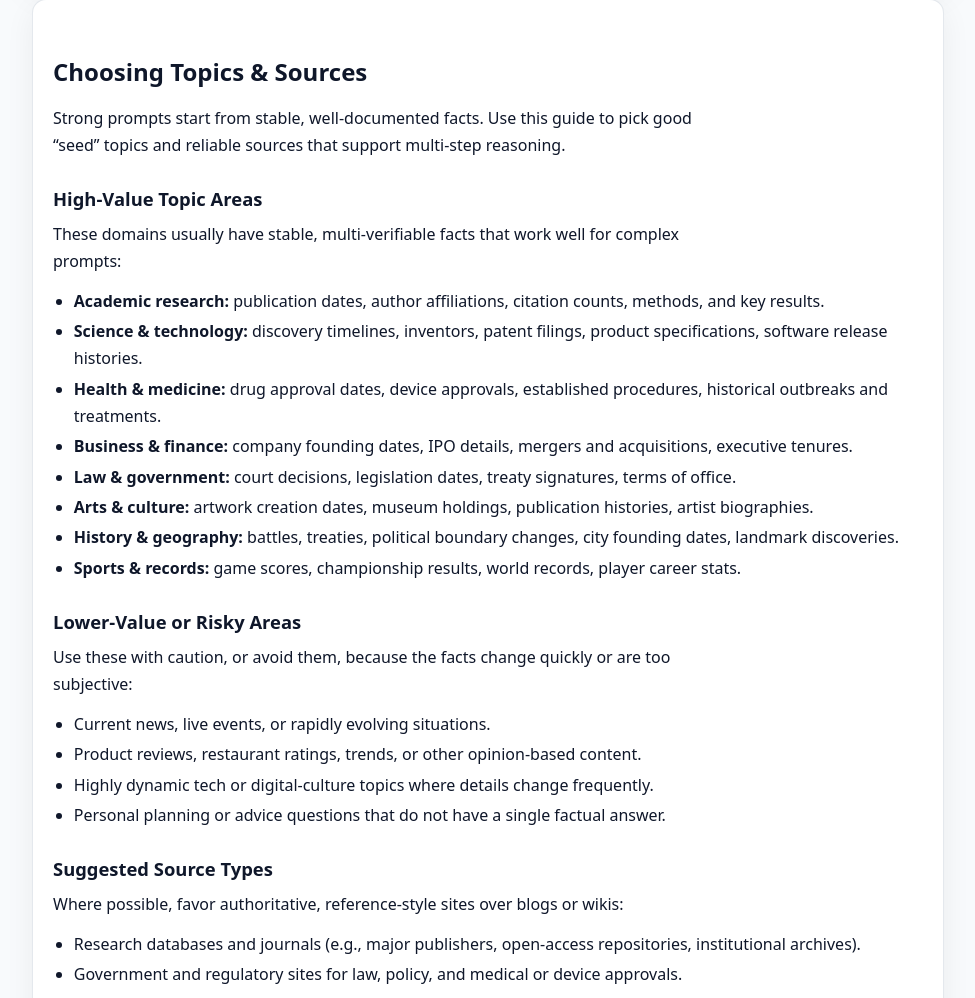
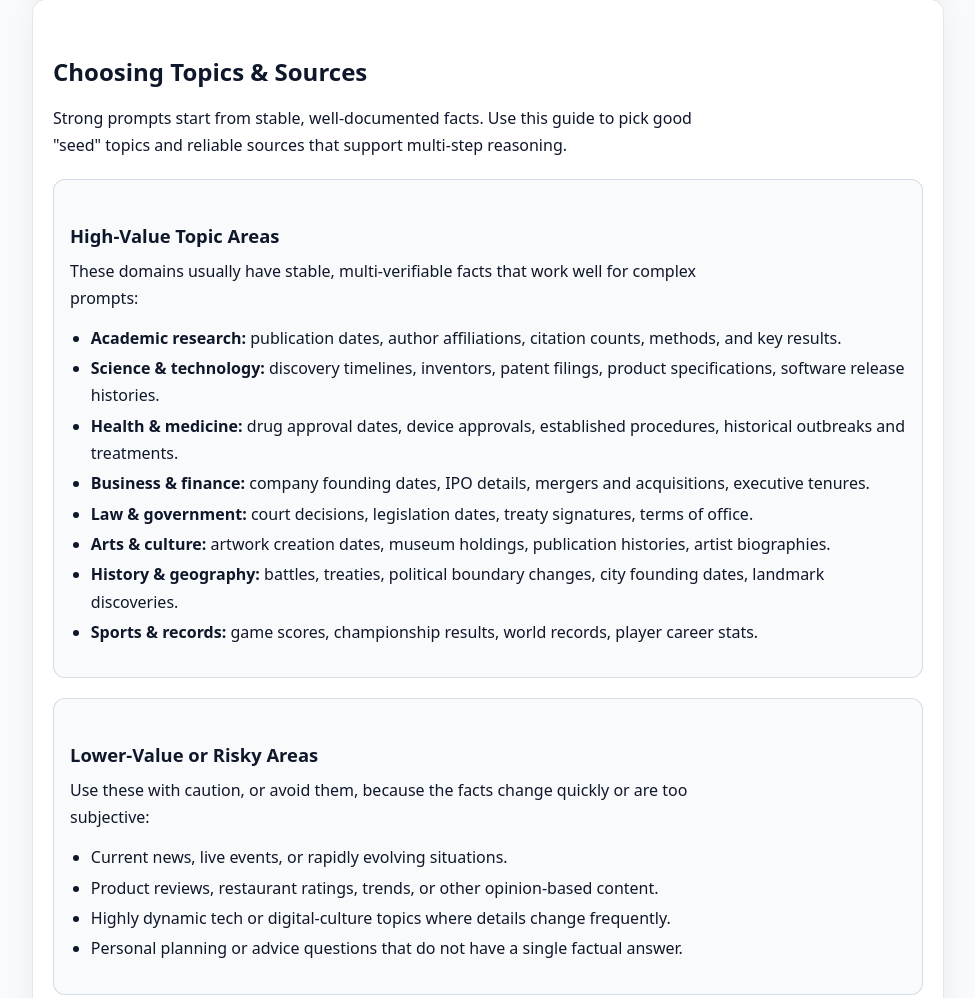
Before and after one commit to Justin-Folio/Proj-specific, a website built with Vite: page topics.html in a window 1280 px wide. Shown: the part 220-1218 px from the top of the page, without its empty margins (152-1127 px from the left). Built offline with nearby package versions, Linux system fonts and the light colour scheme.

Commit message:
Updated topics.html

```diff
--- a/topics.html
+++ b/topics.html
@@ -19,13 +19,13 @@
   </header>
 
   <main>
-<section id="topics-and-sources" class="section section-alt">
-  <div class="container">
+    <section id="topics">
       <h2>Choosing Topics &amp; Sources</h2>
       <p>
-      Strong prompts start from stable, well‑documented facts. Use this guide to pick good “seed” topics and reliable sources that support multi‑step reasoning.
+        Strong prompts start from stable, well‑documented facts. Use this guide to pick good "seed" topics and reliable sources that support multi‑step reasoning.
       </p>
 
+      <section>
         <h3>High‑Value Topic Areas</h3>
         <p>These domains usually have stable, multi‑verifiable facts that work well for complex prompts:</p>
         <ul>
@@ -38,7 +38,9 @@
           <li><strong>History &amp; geography:</strong> battles, treaties, political boundary changes, city founding dates, landmark discoveries.</li>
           <li><strong>Sports &amp; records:</strong> game scores, championship results, world records, player career stats.</li>
         </ul>
+      </section>
 
+      <section>
         <h3>Lower‑Value or Risky Areas</h3>
         <p>Use these with caution, or avoid them, because the facts change quickly or are too subjective:</p>
         <ul>
@@ -47,7 +49,9 @@
           <li>Highly dynamic tech or digital‑culture topics where details change frequently.</li>
           <li>Personal planning or advice questions that do not have a single factual answer.</li>
         </ul>
+      </section>
 
+      <section>
         <h3>Suggested Source Types</h3>
         <p>Where possible, favor authoritative, reference‑style sites over blogs or wikis:</p>
         <ul>
@@ -60,5 +64,5 @@
         <p class="note">
           Wikipedia may be used, but it must make up no more than 50% of your sources for any given prompt. Always cross‑check key facts with at least one non‑Wikipedia source.
         </p>
-  </div>
       </section>
+    </section>
```
Lines whose indentation alone changed are shown as unchanged.
